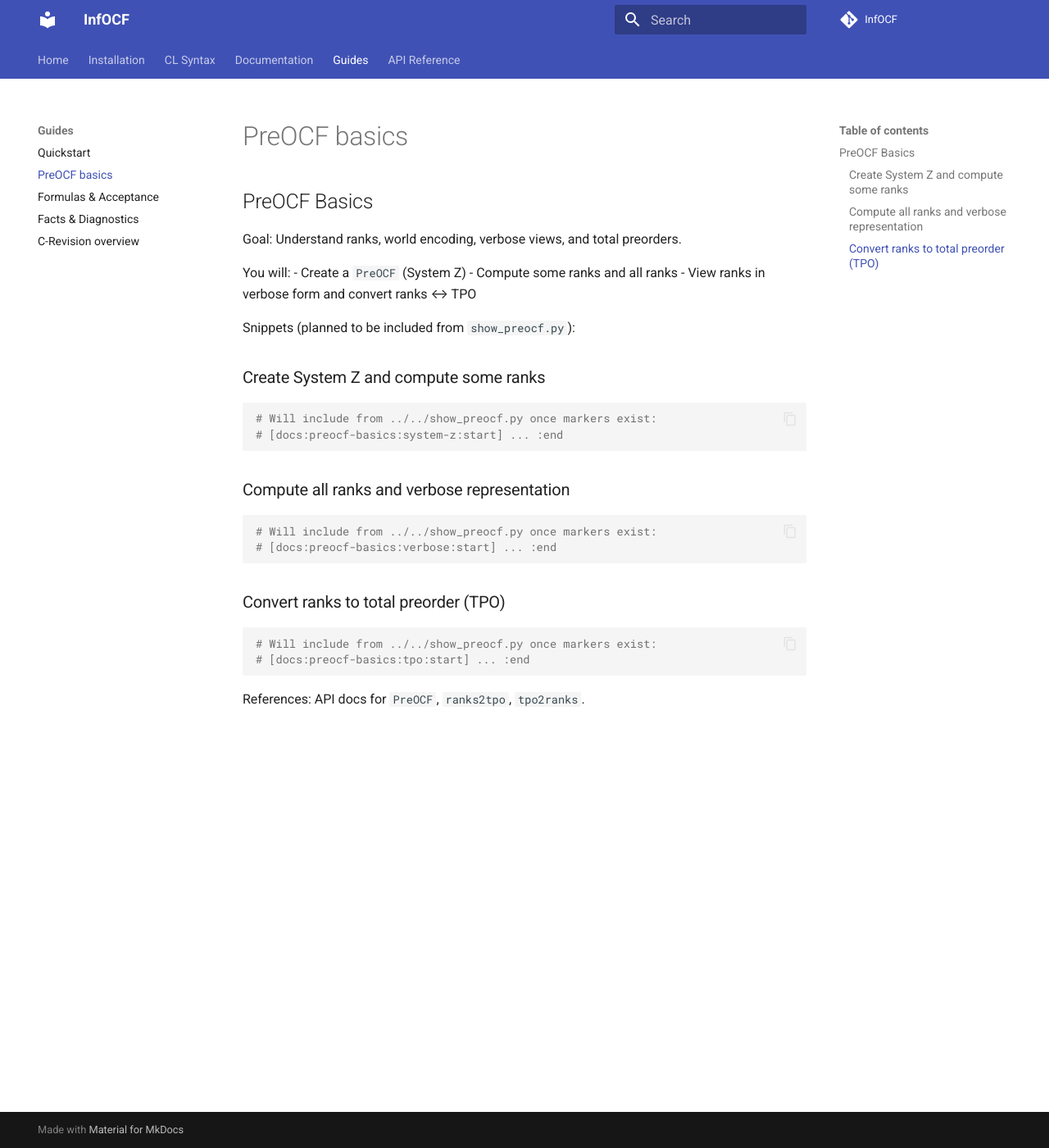
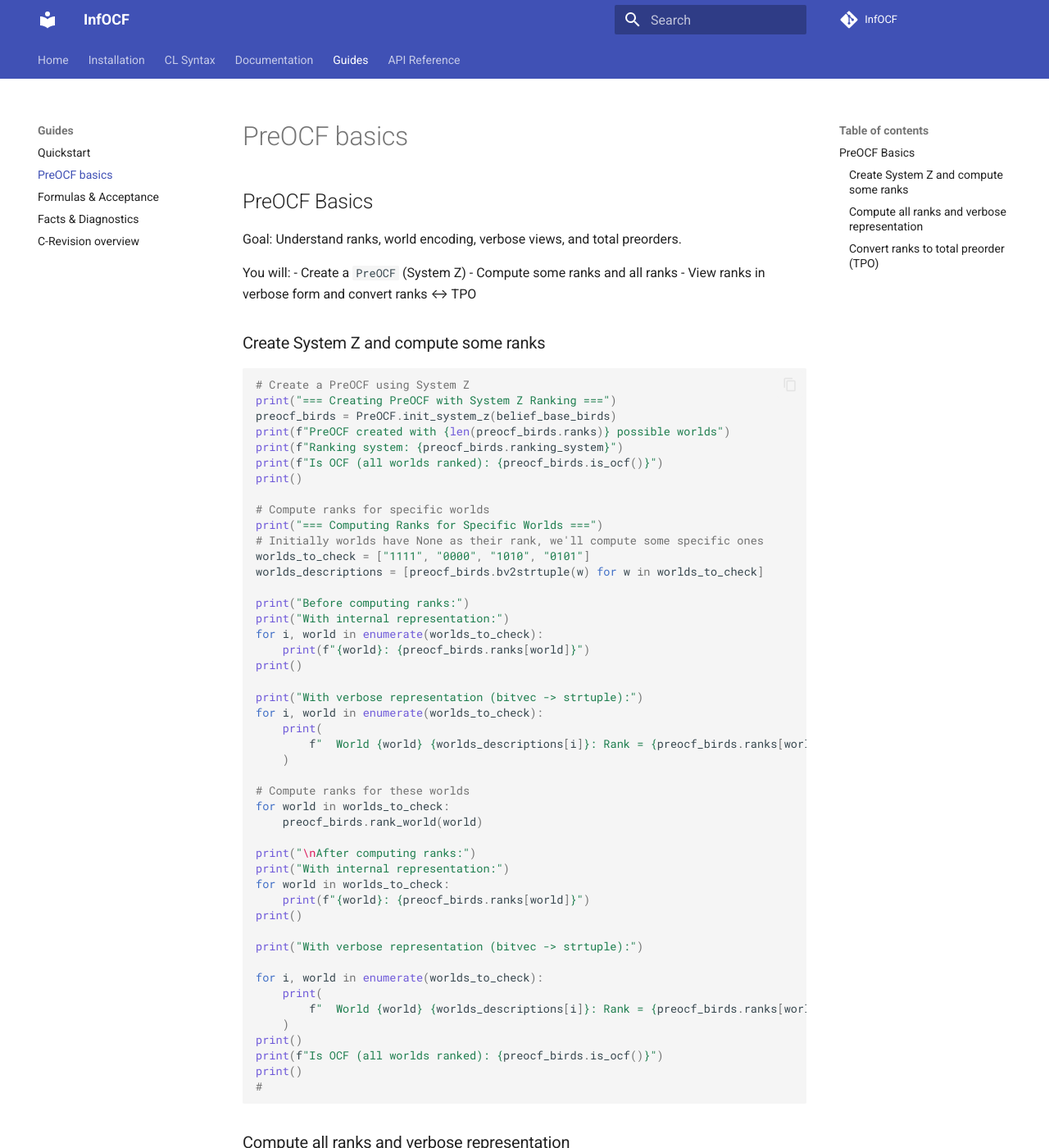
Before and after one commit to jonasphilipp/InfOCF, an MkDocs documentation site: the page built from docs/guides/preocf_basics.md, in a window 1280 px wide and 1400 px high. Shown: the whole window at 82% size. Built offline with MkDocs 1.6.1 and Material for MkDocs 9.7.7, drawn with Linux system fonts in a browser that asks for light colours; comment, search, counter and statistics services are not loaded; some of the changed text lies outside the part shown.

Commit message:
docs: add snippet inclusion for all guides

````diff
--- a/docs/guides/preocf_basics.md
+++ b/docs/guides/preocf_basics.md
@@ -7,24 +7,34 @@
 - Compute some ranks and all ranks
 - View ranks in verbose form and convert ranks ↔ TPO
 
-Snippets (planned to be included from `show_preocf.py`):
+### Create System Z and compute some ranks
 
-### Create System Z and compute some ranks
 ```python
-# Will include from ../../show_preocf.py once markers exist:
-# [docs:preocf-basics:system-z:start] ... :end
+{%
+   include "../../show_preocf.py"
+   start="[docs:preocf-basics:system-z:start]"
+   end="[docs:preocf-basics:system-z:end]"
+%}
 ```
 
 ### Compute all ranks and verbose representation
+
 ```python
-# Will include from ../../show_preocf.py once markers exist:
-# [docs:preocf-basics:verbose:start] ... :end
+{%
+   include "../../show_preocf.py"
+   start="[docs:preocf-basics:verbose:start]"
+   end="[docs:preocf-basics:verbose:end]"
+%}
 ```
 
 ### Convert ranks to total preorder (TPO)
+
 ```python
-# Will include from ../../show_preocf.py once markers exist:
-# [docs:preocf-basics:tpo:start] ... :end
+{%
+   include "../../show_preocf.py"
+   start="[docs:preocf-basics:tpo:start]"
+   end="[docs:preocf-basics:tpo:end]"
+%}
 ```
 
 References: API docs for `PreOCF`, `ranks2tpo`, `tpo2ranks`.
--- a/show_preocf_minimal.py
+++ b/show_preocf_minimal.py
@@ -5,6 +5,7 @@
 3. Testing conditional acceptance
 """
 
+# [docs:quickstart-minimal:start]
 from inference.preocf import PreOCF
 from parser.Wrappers import parse_belief_base, parse_queries
 
@@ -55,3 +56,4 @@
 for cond in conditionals.values():
     accepted = preocf.conditional_acceptance(cond)
     print(f"  {cond}: {'Accepted' if accepted else 'Rejected'}")
+# [docs:quickstart-minimal:end]
````
Also changed, not shown: docs/guides/c_revision_overview.md (+18 -8 lines), docs/guides/facts_and_diagnostics.md (+13 -6 lines), docs/guides/formulas_and_acceptance.md (+12 -6 lines), docs/guides/quickstart.md (+7 -5 lines), show_preocf.py (+20 -0 lines), 1 other file.
